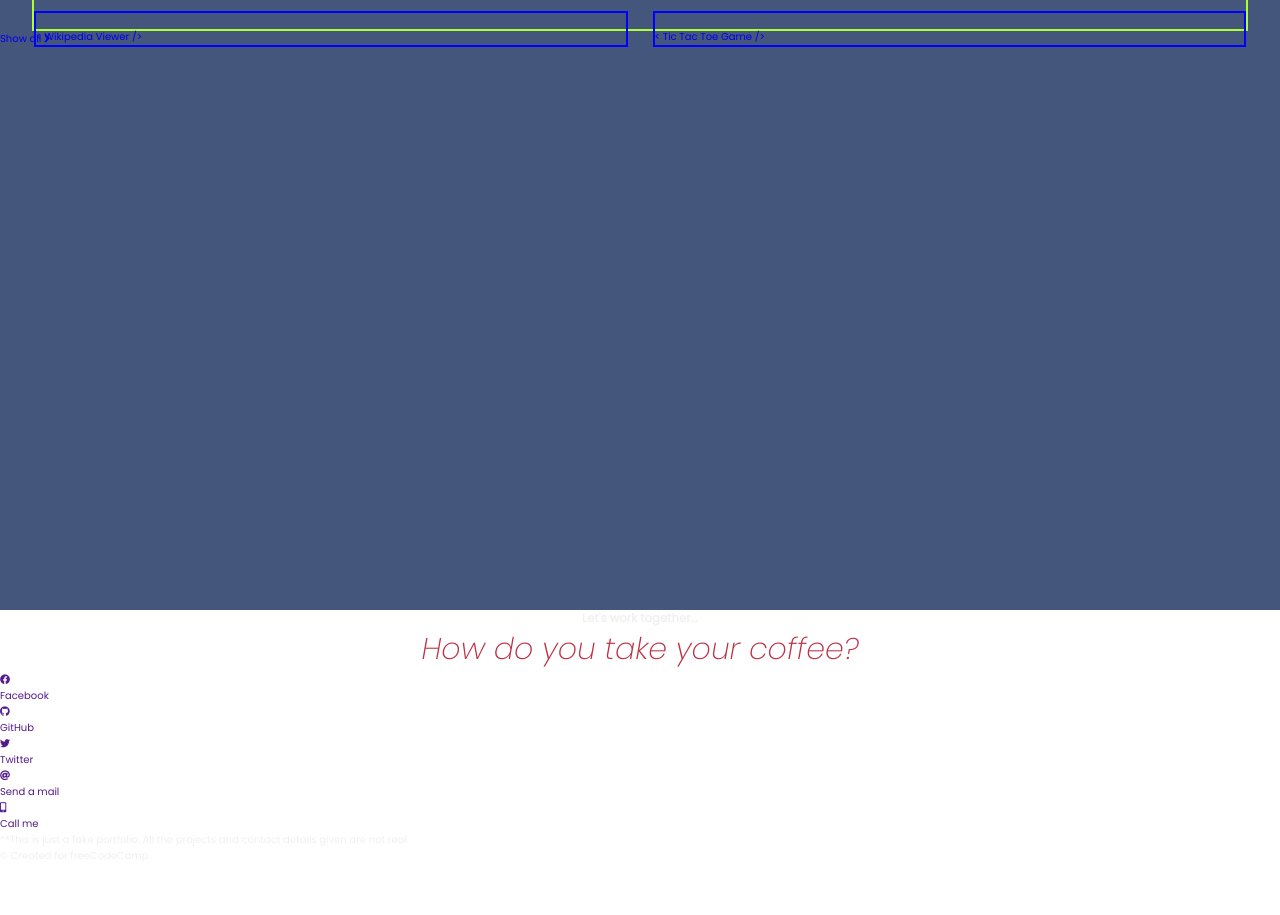
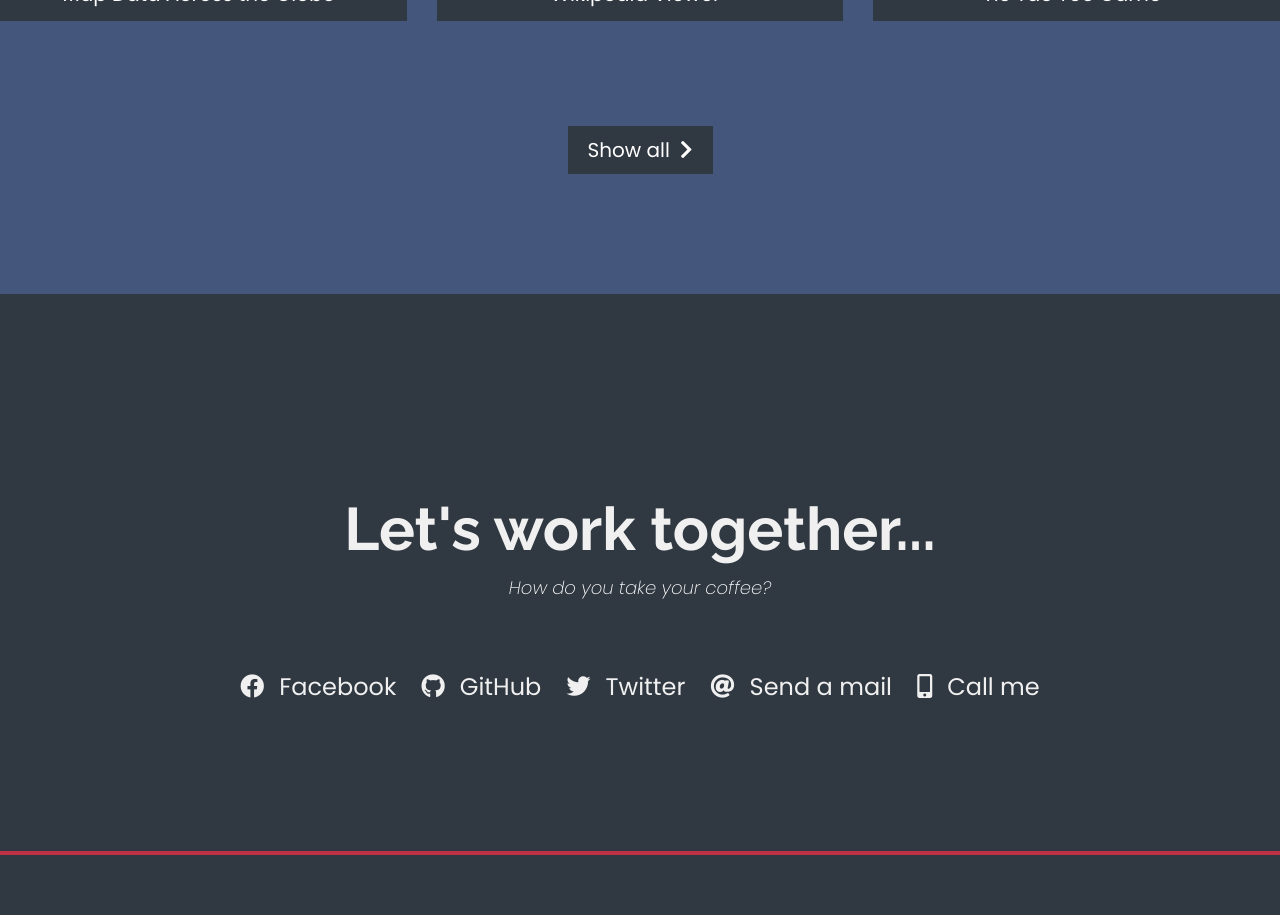
Before and after one commit to jaiye-ola/portfolio, a plain HTML site: page index.html in a window 1280 px wide. Shown: the part 1860-2775 px from the top of the page. Before the commit the page ends 2724 px from the top, so only its background shows below. Drawn offline with Linux system fonts and the light colour scheme.

Commit message:
Update styles.css

```diff
--- a/styles.css
+++ b/styles.css
@@ -81,9 +81,9 @@ h2 {
 
 #project-section {
   width: 100%;
-  height: 200vh;
   background-color: var(--blue);
   padding-top: 15vh;
+  padding-bottom: 15vh;
 }
 
 .project-title {
@@ -92,37 +92,128 @@ h2 {
   font-weight: 700;
   width: 50%;
   border-bottom: 2px solid;
+  margin: 0 auto 55px auto;
+}
+
+.project-container {
+  display: grid;
+  grid-template-columns: repeat(auto-fit, minmax(320px, 1fr));
+  grid-template-rows: repeat(auto-fit, minmax(380px, 1fr));
+  grid-gap: 3rem;
+  width: 100%;
+  max-width: 1300px;
+  max-height: 2280px;
   margin: 0 auto;
 }
 
-.project-container {
-  border: 2px solid greenyellow;
-  width: 95%;
-  height: 850px;
-  gap: 25px;
-  margin: 0 auto;
-  display: grid;
-  grid-template-columns: repeat(auto-fit, minmax(400px, 1fr));
-  grid-template-rows: repeat(auto-fit, 389px);
-}
-
-/* TABLETS */
-
-@media (max-width: 768px) {
-  .project-container {
-    border: 2px solid greenyellow;
-    width: 95%;
-    margin: 0 auto;
-    display: grid;
-    grid-template-columns: repeat(auto-fit, minmax(300px, 1fr));
-  }
-}
-
 .project-card {
-  border: 2px solid blue;
+  color: white;
 }
 
 .project-image {
-  width: 100px;
+  width: 100%;
+  height: 85%;
   object-fit: cover;
 }
+
+.project-image:nth-of-type(2),
+.project-image:nth-of-type(4) {
+  height: 70%;
+}
+
+.project-card p {
+  font-size: 2rem;
+  text-align: center;
+  background-color: var(--gray);
+  height: 15%;
+  padding-top: 15px;
+  margin-top: -5px;
+}
+
+.project-card p:nth-of-type(2),
+.project-card p:nth-of-type(4) {
+  height: 30%;
+}
+
+span {
+  color: var(--gray);
+}
+
+.project-card p:hover span {
+  color: #ff7f50;
+  transition: color 0.5s linear;
+}
+
+#show-btn {
+  color: white;
+  background-color: var(--gray);
+  width: 145px;
+  height: 48px;
+  padding: 10px 0 10px 20px;
+  display: block;
+  margin: 100px auto 0 auto;
+  font-size: 2rem;
+  display: flex;
+  align-items: center;
+  column-gap: 10px;
+}
+
+#show-btn:hover {
+  background-color: var(--red);
+  column-gap: 12px;
+  transition: background-color 0.8s ease-in-out, column-gap 0.6s linear;
+}
+
+#contact-section {
+  color: var(--white);
+  background-color: var(--gray);
+  padding: 25vh 0 0 0;
+}
+
+h3 {
+  font-size: 6rem;
+  font-family: Raleway, sans-serif;
+  margin-bottom: 1rem;
+}
+
+.coffee-text {
+  color: white;
+  font-size: 1.8rem;
+}
+
+.contact-container {
+  width: 80%;
+  max-width: 850px;
+  margin: 50px auto 120px auto;
+  display: flex;
+  justify-content: space-evenly;
+  align-items: center;
+  flex-wrap: wrap;
+  height: 80px;
+}
+
+.contact-link {
+  color: var(--white);
+  display: flex;
+  align-items: center;
+  column-gap: 15px;
+  font-size: 2.4rem;
+  margin-bottom: 10px;
+}
+
+.contact-link:hover {
+  margin-top: 20px;
+  transition: margin-top 0.5s ease-in-out;
+}
+
+.line {
+  border-top: 4px solid var(--red);
+}
+
+footer {
+  background-color: var(--gray);
+  padding: 7vh 0;
+  font-size: 1.8rem;
+  display: flex;
+  justify-content: space-evenly;
+}
```
